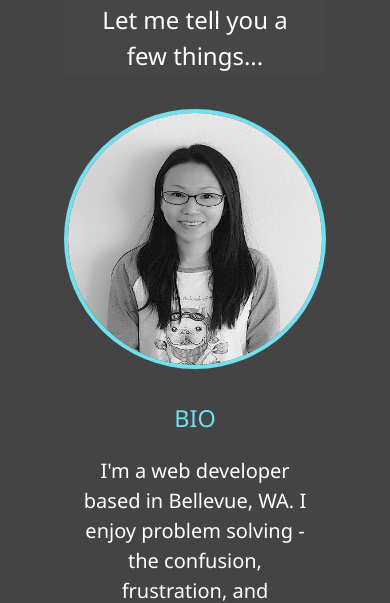
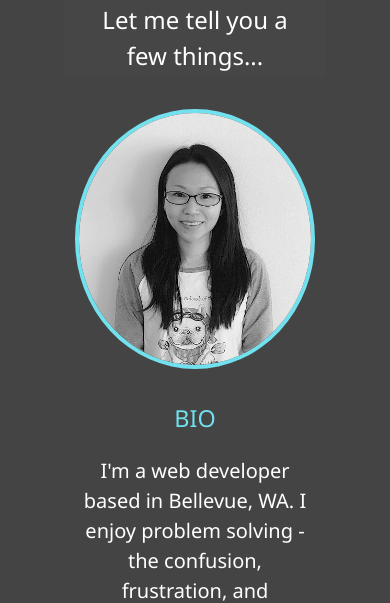
Before and after one commit to julweng/jul-portfolio, a website: page dist/about.html in a window 390 px wide. Shown: the part 241-844 px from the top of the page. Drawn offline with Linux system fonts and the light colour scheme.

Commit message:
make about img responsive

```diff
--- a/scss/_mobile.scss
+++ b/scss/_mobile.scss
@@ -1,5 +1,10 @@
 // wide screen
 @include mediaXl {
+  .about-info {
+		.bio-image {
+			width: 240px;
+		}
+	}
 	.projects {
 		grid-template-columns: repeat(4, 1fr);
 	}
@@ -7,6 +12,11 @@
 
 // desktop & laptop
 @include mediaLg {
+	.about-info {
+		.bio-image {
+			width: 240px;
+		}
+	}
 	.projects {
 		grid-template-columns: repeat(3, 1fr);
 	}
@@ -63,6 +73,10 @@
 			"job3";
 
 		grid-template-columns: 1fr;
+
+		.bio-image {
+			width: 240px;
+		}
 	}
 
 	.projects {
```
Also changed, not shown: dist/css/main.css. Lines whose indentation alone changed are shown as unchanged.
